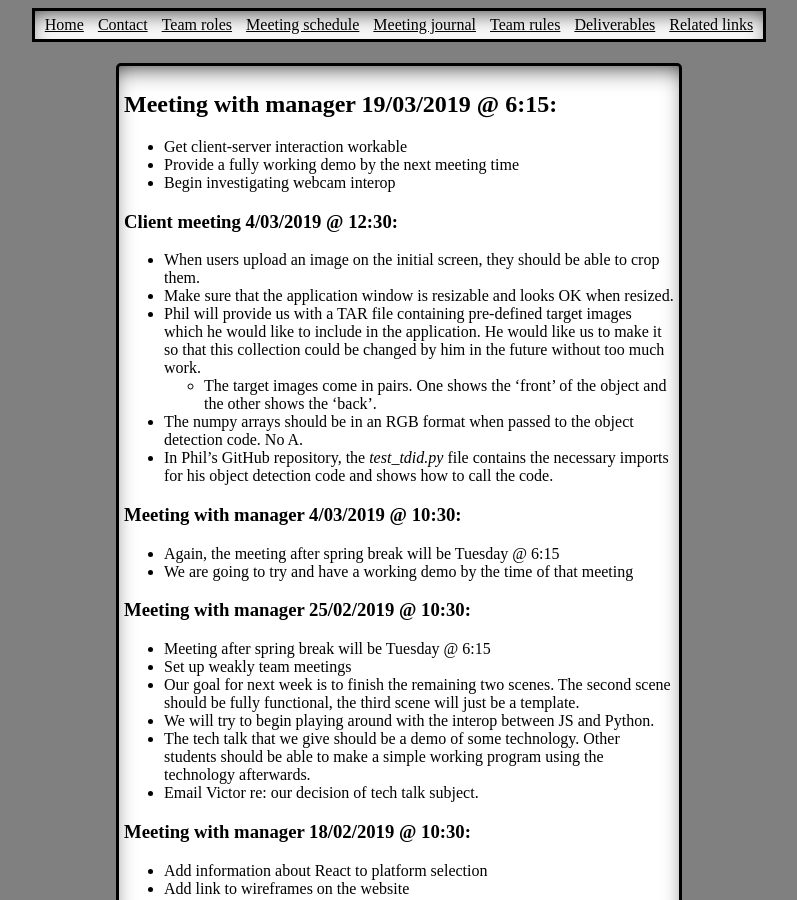
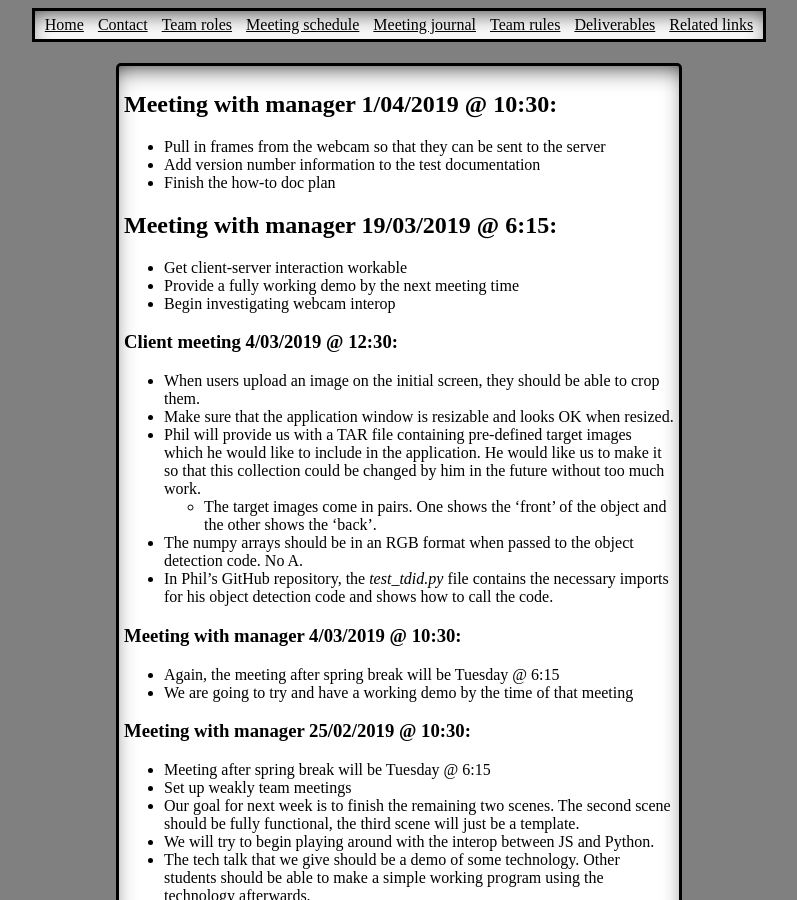
Before and after one commit to jay1723/ObjectDetectionWebsite, a Jekyll site: the page built from meeting-journal.md, in a window 1280 px wide and 900 px high. Shown: the whole window, without its empty margins (241-1038 px from the left). Built offline with Jekyll 4.4.1, drawn with Linux system fonts in a browser that asks for light colours.

Commit message:
Update meeting-journal.md

```diff
--- a/meeting-journal.md
+++ b/meeting-journal.md
@@ -2,6 +2,11 @@
 layout: default
 title: Meeting journal
 ---
+
+## Meeting with manager 1/04/2019 @ 10:30:
+* Pull in frames from the webcam so that they can be sent to the server
+* Add version number information to the test documentation
+* Finish the how-to doc plan
 
 ## Meeting with manager 19/03/2019 @ 6:15:
 * Get client-server interaction workable
```
